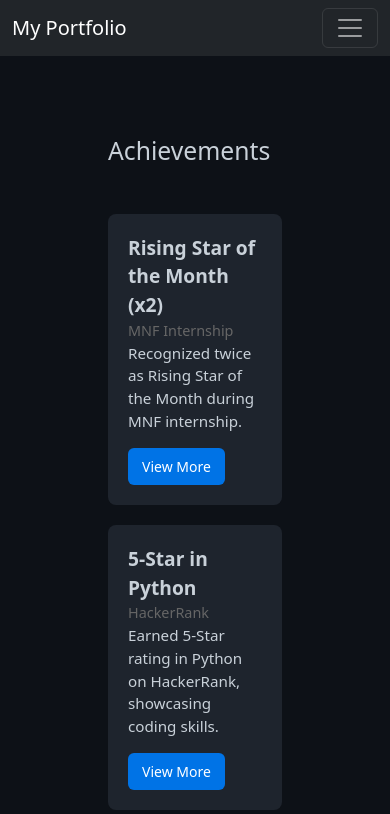
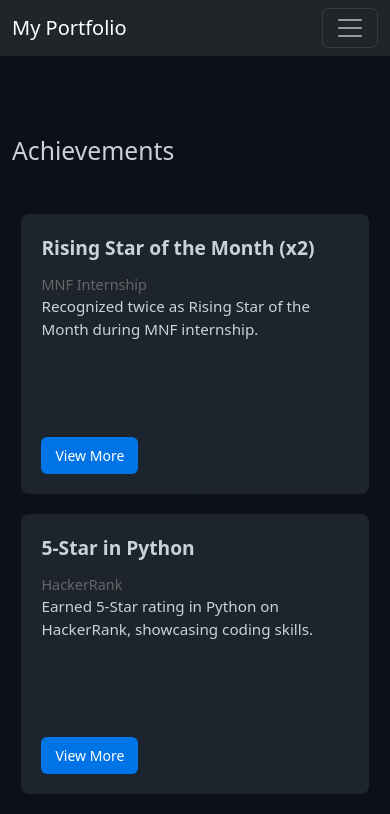
Before and after one commit to Anmolsharma20/Anmol_Portfolio, a React (Create React App) app: page /achievements in a window 390 px wide. Shown: the top 814 px of the page. Built offline with nearby package versions, Linux system fonts and the light colour scheme.

Commit message:
work on achievement page for phone

```diff
--- a/src/components/AchievementCard.css
+++ b/src/components/AchievementCard.css
@@ -9,7 +9,6 @@
   flex-direction: column;
   justify-content: space-between;
   background-color: #1e242d !important;
-  /* border: 1px solid #ddd; */
   border-radius: 8px;
   padding: 20px;
   width: 300px;
@@ -26,24 +25,24 @@
 .achievement-title {
   font-size: 1.2rem;
   font-weight: bold;
-  min-height: 40px; /* title area same height */
+  min-height: 40px;
 }
 
 .achievement-issuer {
   font-size: 0.9rem;
   color: #666;
-  min-height: 20px; /* company area same height */
+  min-height: 20px;
 }
 
 .achievement-desc {
   font-size: 0.95rem;
-  flex-grow: 1; /* description expands */
-  min-height: 60px; /* same description block height */
+  flex-grow: 1;
+  min-height: 60px;
   margin-bottom: 15px;
 }
 
 .achievement-btn {
-  margin-top: auto; /* push button to bottom */
+  margin-top: auto;
 }
 
 .view-btn {
@@ -55,9 +54,30 @@
   cursor: pointer;
   transition: background-color 0.3s ease;
 }
-.text-muted{
+
+.text-muted {
   color: white !important;
 }
+
 .view-btn:hover {
   background-color: #0056b3;
 }
+.achievements-container{
+    padding: 0px 6rem 6rem ;
+  }
+
+/* ===== Responsive: Tablets & Phones (≤ 991px) ===== */
+@media (max-width: 991px) {
+  .achievements-container{
+    padding: 0;
+  }
+  .achievements-list {
+    justify-content: center;     /* center cards */
+    padding: 0 1rem 4rem 1rem;   /* left + right + bottom spacing */
+  }
+
+  .achievement-card {
+    min-width: 89vw;   /* take most of the screen */
+    max-width: 89vw;   /* keep consistent */
+  }
+}
--- a/src/pages/Achievement.js
+++ b/src/pages/Achievement.js
@@ -30,7 +30,7 @@ const Achievement = () => {
   }, []);
 
   return (
-    <div className="achievements-container" style={{ padding: "0 6rem 6rem 6rem" }}>
+    <div className="achievements-container" >
       <h2 style={{ marginTop: "5rem", marginBottom: "3rem" }}>Achievements</h2>
 
       <div className="achievements-list">
```
